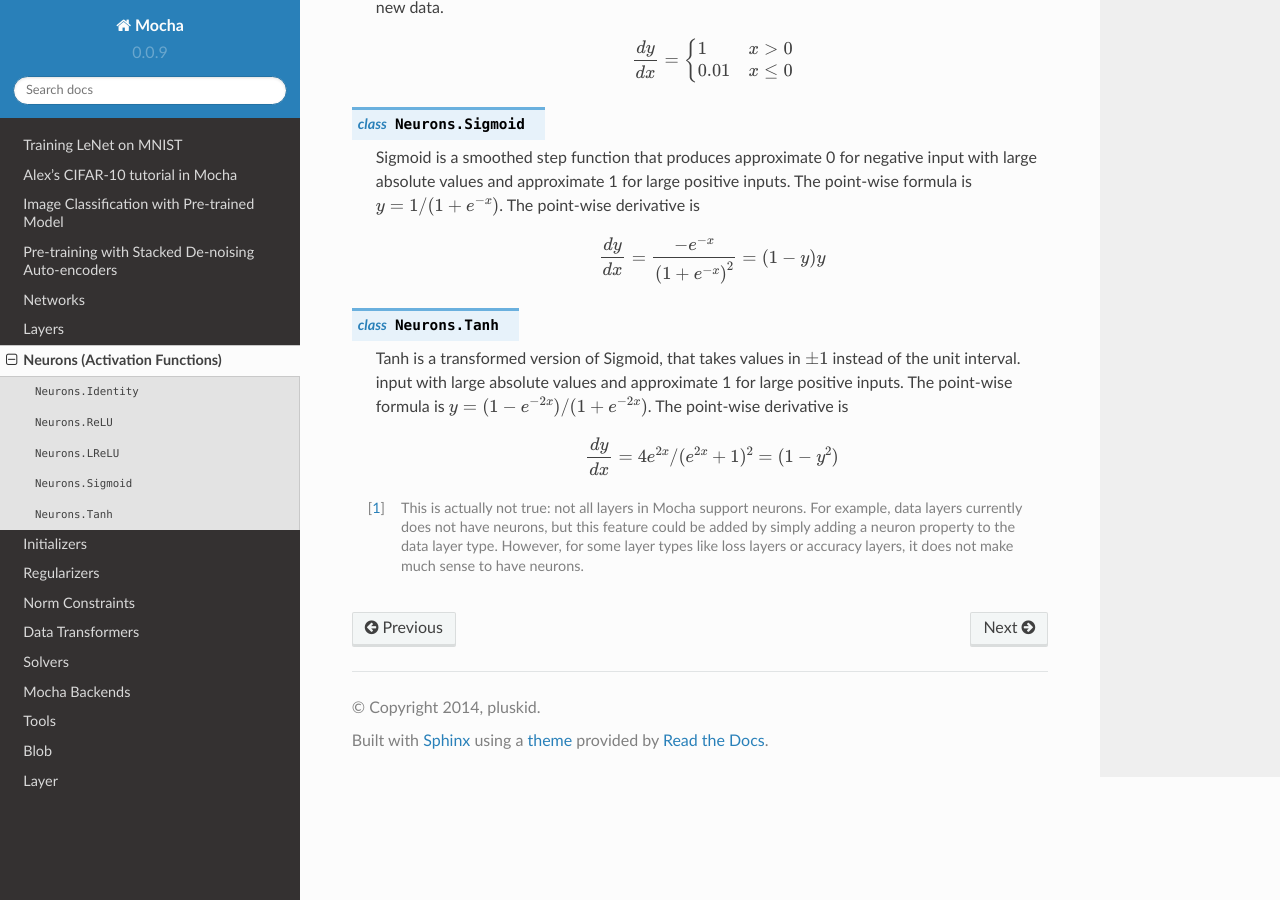
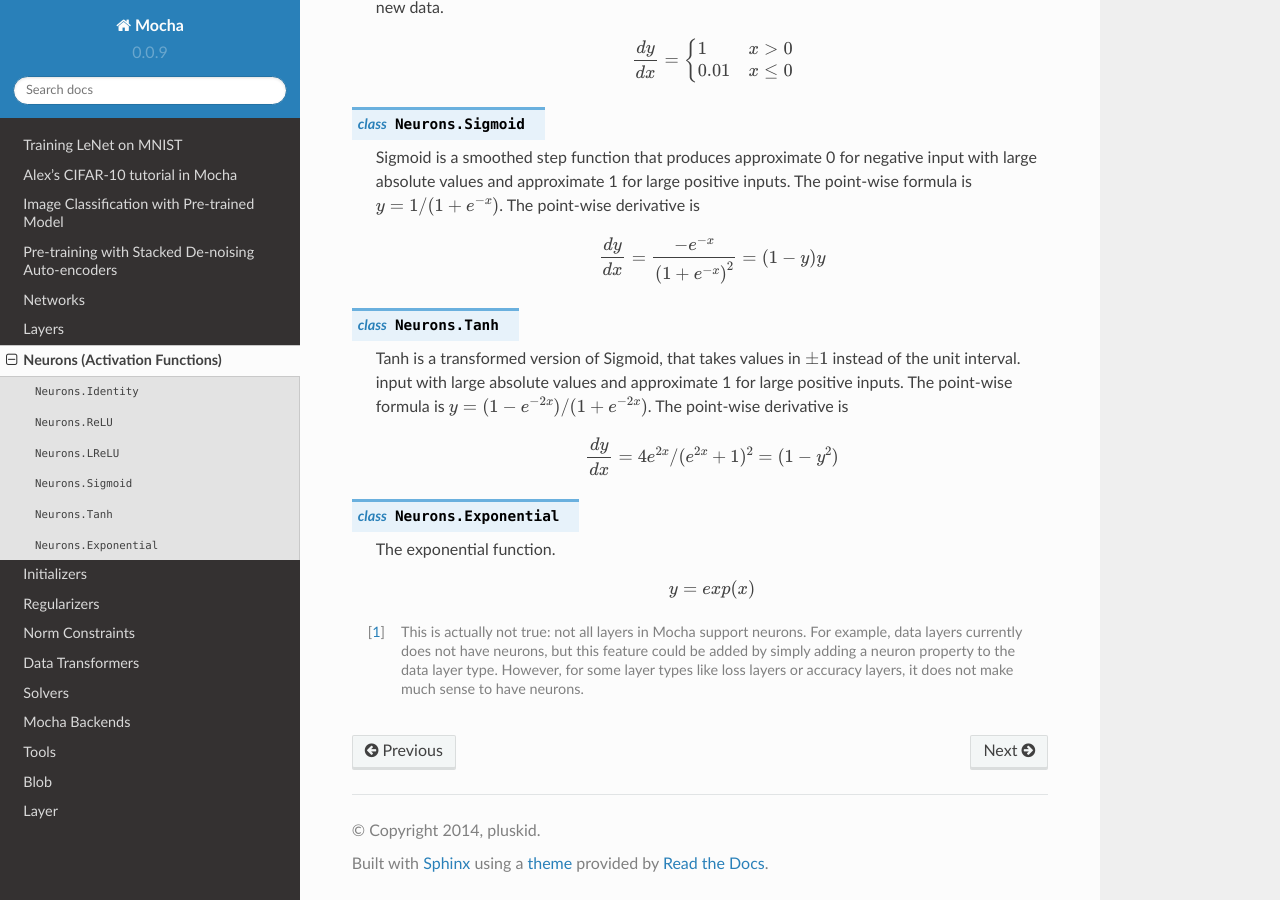
Before and after one commit to pluskid/Mocha.jl, a Sphinx documentation site: the page built from docs/user-guide/neuron.rst, in a window 1280 px wide and 900 px high, scrolled down 774 px. Built offline with Sphinx 7.4.7 and the Read the Docs theme 2.0.0, drawn with Linux system fonts in a browser that asks for light colours.

Commit message:
Add Neurons.Exponential

```diff
--- a/docs/user-guide/neuron.rst
+++ b/docs/user-guide/neuron.rst
@@ -59,6 +59,15 @@ unless it is an identity neuron. Layers have an identity neuron by default [1]_.
 
       \frac{dy}{dx} = 4e^{2x}/(e^{2x} + 1)^2 = (1-y^2)
 
+.. class:: Neurons.Exponential
+
+   The exponential function.
+
+   .. math::
+
+      y = exp(x)
+
+
 .. [1] This is actually not true: not all layers in Mocha support neurons. For
    example, data layers currently does not have neurons, but this feature could
    be added by simply adding a neuron property to the data layer type. However,
```
Also changed, not shown: 3 other files.
